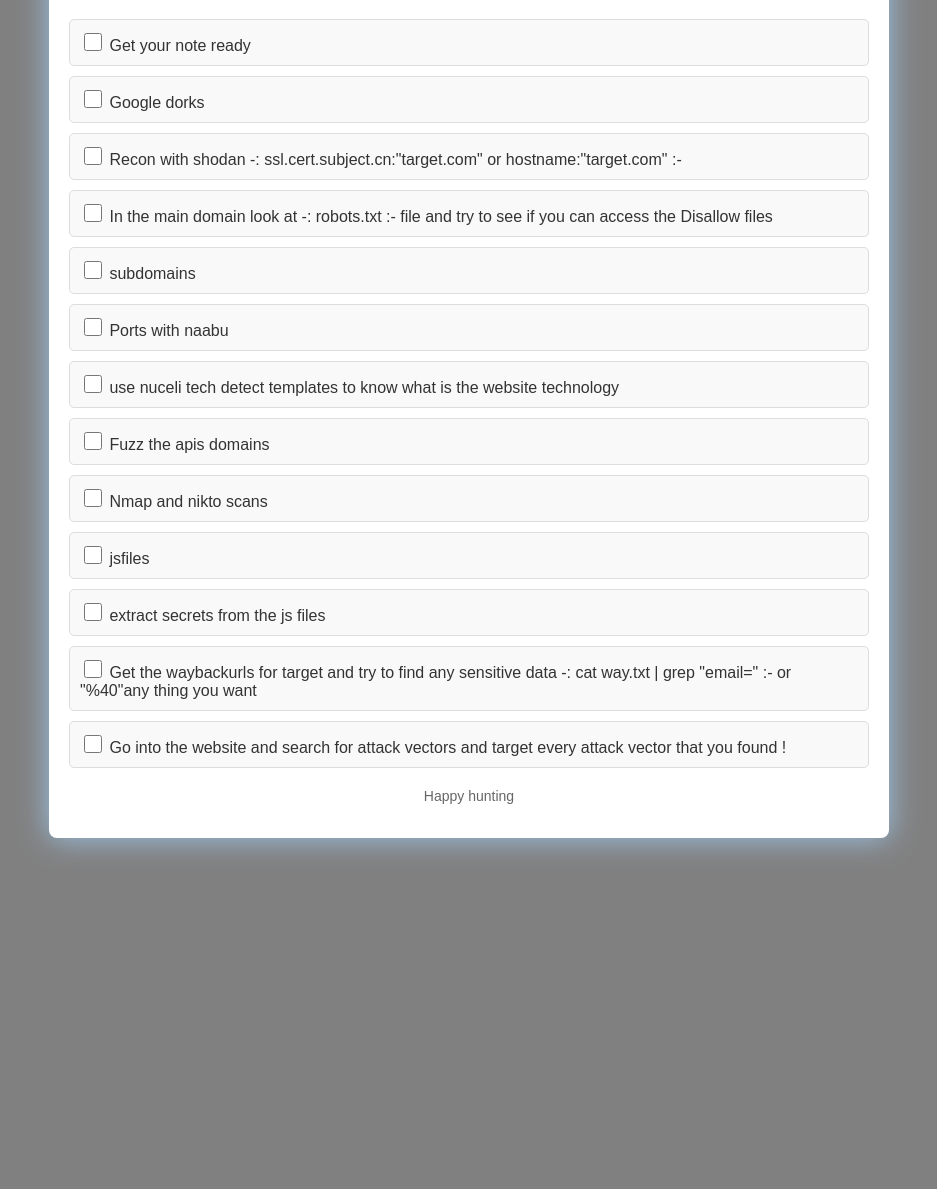
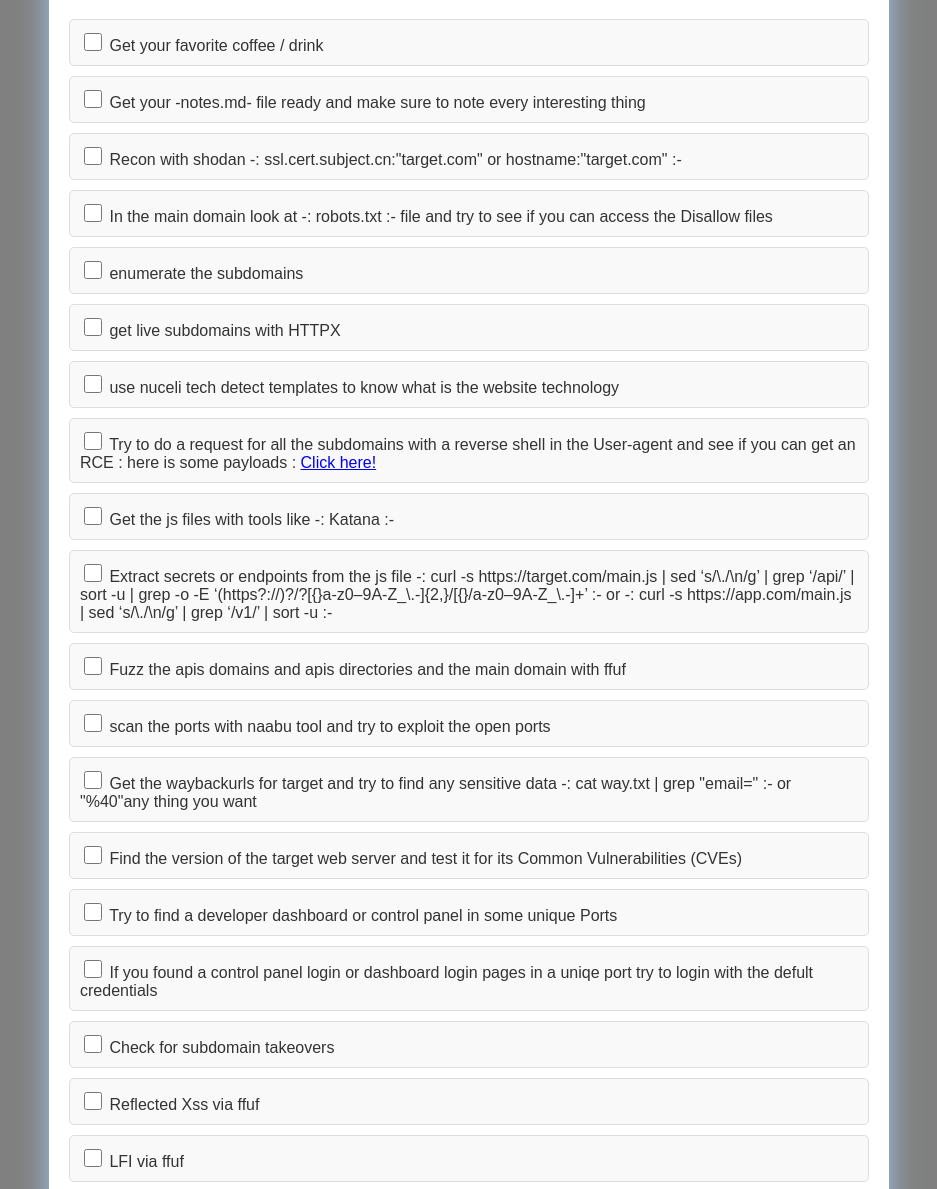
Before and after one commit to shaheen101sec/hunt, a plain HTML site: page index.html in a window 1280 px wide. Shown: the part 111-1300 px from the top of the page, without its empty margins (171-1108 px from the left). Before the commit the page ends 979 px from the top, so only its background shows below. Drawn offline with Linux system fonts and the light colour scheme.

Commit message:
Update index.html

```diff
--- a/index.html
+++ b/index.html
@@ -75,18 +75,25 @@
     <div class="container">
         <h1>Bug Bounty Methodology</h1>
 <ul>
-<li><label><input type="checkbox"> Get your note ready</label></li>
-<li><label><input type="checkbox"> Google dorks</label></li>
-<li><label><input type="checkbox"> Recon with shodan -: ssl.cert.subject.cn:"target.com" or hostname:"target.com" :-</label></li>
-<li><label><input type="checkbox"> In the main domain look at -: robots.txt :- file and try to see if you can access the Disallow files</label></li>
-<li><label><input type="checkbox"> subdomains</label></li>
-<li><label><input type="checkbox"> Ports with naabu</label></li>
-<li><label><input type="checkbox"> use nuceli tech detect templates to know what is the website technology </label></li>
-<li><label><input type="checkbox"> Fuzz the apis domains</label></li>
-<li><label><input type="checkbox"> Nmap and nikto scans</label></li>
-<li><label><input type="checkbox"> jsfiles</label></li>
-<li><label><input type="checkbox"> extract secrets from the js files</label></li>
+<li><label><input type="checkbox"> Get your favorite coffee / drink</label></li>
+<li><label><input type="checkbox"> Get your -notes.md- file ready and make sure to note every interesting thing</label></li>
+<li><label><input type="checkbox"> Recon with shodan -: ssl.cert.subject.cn:"target.com" or hostname:"target.com" :-</li>
+<li><label><input type="checkbox"> In the main domain look at -: robots.txt :- file and try to see if you can access the Disallow files</li>
+<li><label><input type="checkbox"> enumerate the subdomains</label></li>
+<li><label><input type="checkbox"> get live subdomains with HTTPX</label></li>
+<li><label><input type="checkbox"> use nuceli tech detect templates to know what is the website technology</label></li>
+<li><label><input type="checkbox"> Try to do a request for all the subdomains with a reverse shell in the User-agent and see if you can get an RCE : here is some payloads : <a href="https://shaheen101sec.github.io/rce/index.txt">Click here!</a></label></li>
+<li><label><input type="checkbox"> Get the js files with tools like -: Katana :-</label></li>
+<li><label><input type="checkbox"> Extract secrets or endpoints from the js file -: curl -s https://target.com/main.js | sed ‘s/\./\n/g’ | grep ‘/api/’ | sort -u | grep -o -E ‘(https?://)?/?[{}a-z0–9A-Z_\.-]{2,}/[{}/a-z0–9A-Z_\.-]+’ :-    or -: curl -s https://app.com/main.js | sed ‘s/\./\n/g’ | grep ‘/v1/’ | sort -u :-</li>
+<li><label><input type="checkbox"> Fuzz the apis domains and apis directories and the main domain with ffuf</label></li>
+<li><label><input type="checkbox"> scan the ports with naabu tool and try to exploit the open ports</label></li>
 <li><label><input type="checkbox"> Get the waybackurls for target and try to find any sensitive data -: cat way.txt | grep "email=" :- or "%40"any thing you want</label></li>
+<li><label><input type="checkbox"> Find the version of the target web server and test it for its Common Vulnerabilities (CVEs)</label></li>
+<li><label><input type="checkbox"> Try to find a developer dashboard or control panel in some unique Ports</label></li>
+<li><label><input type="checkbox"> If you found a control panel login or dashboard login pages in a uniqe port try to login with the defult credentials</label></li>
+<li><label><input type="checkbox"> Check for subdomain takeovers</label></li>
+<li><label><input type="checkbox"> Reflected Xss via ffuf</label></li>
+<li><label><input type="checkbox"> LFI via ffuf</label></li>
 <li><label><input type="checkbox"> Go into the website and search for attack vectors and target every attack vector that you found !</label></li>
 </ul>
 <div class="footer">
```
